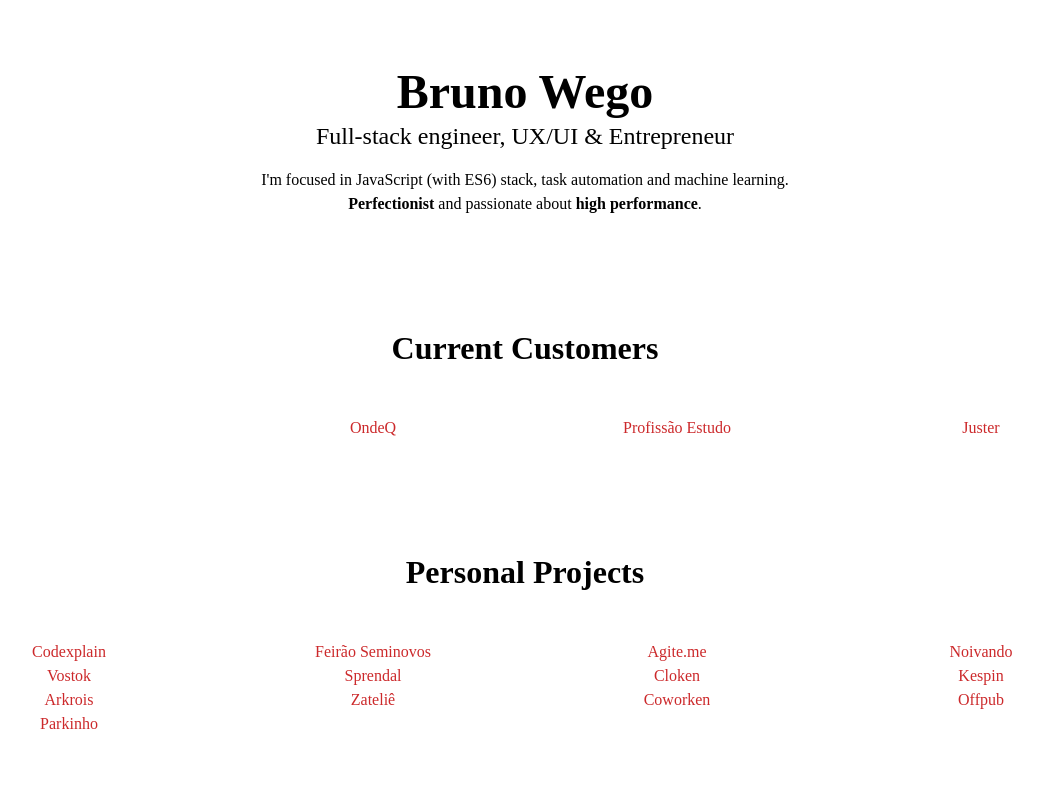
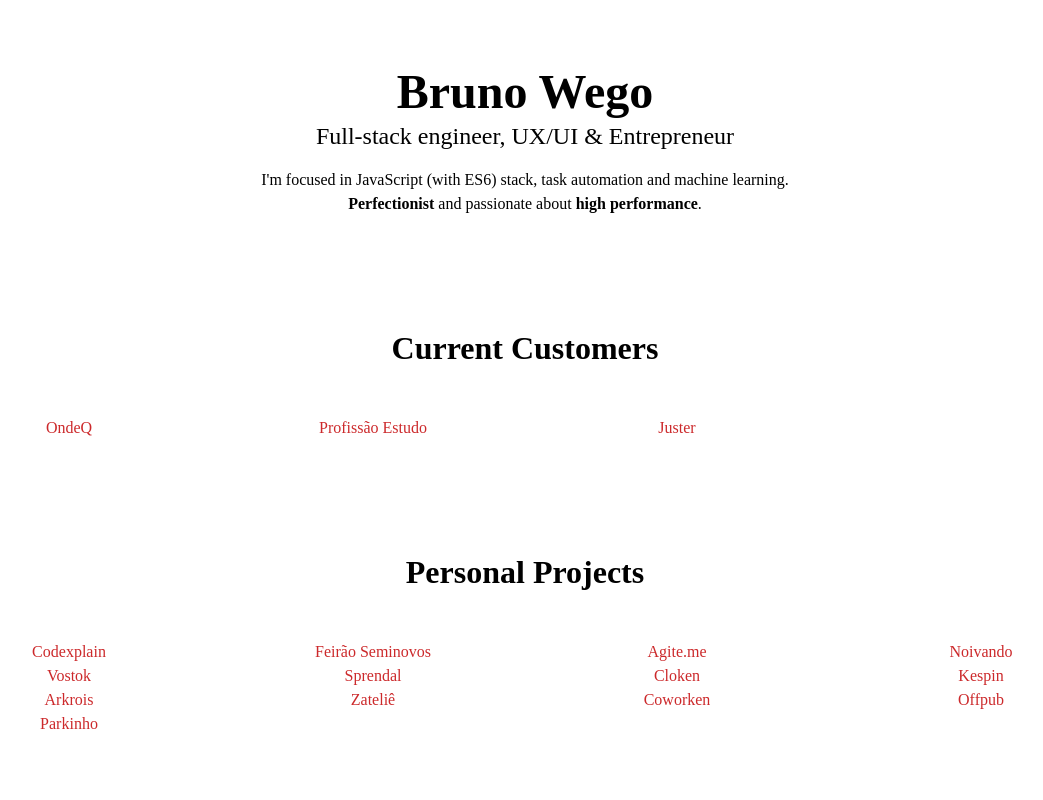
Before and after one commit to brunowego/brunowego.com, a plain HTML site: page index.html in a window 1280 px wide. Shown: the top 800 px of the page, without its empty margins (115-1158 px from the left). Drawn offline with Linux system fonts and the light colour scheme.

Commit message:
Small adjustment

```diff
--- a/index.html
+++ b/index.html
@@ -25,7 +25,7 @@
       </header>
       <nav>
         <ul class="list row">
-          <li class="gd-sm-3 gd-sm-offset-3 gd-xs-12">
+          <li class="gd-sm-3 gd-xs-12">
             <a href="http://ondeq.com.br/">OndeQ</a>
           </li>
           <li class="gd-sm-3 gd-xs-12">
```
